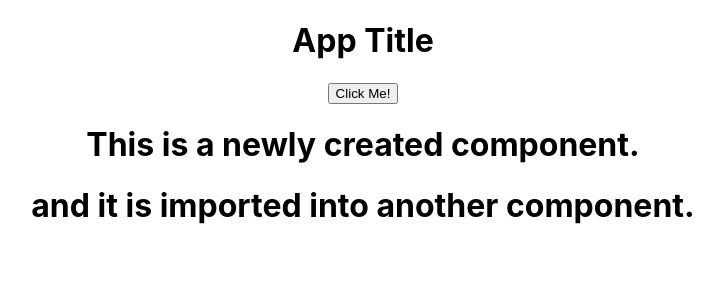
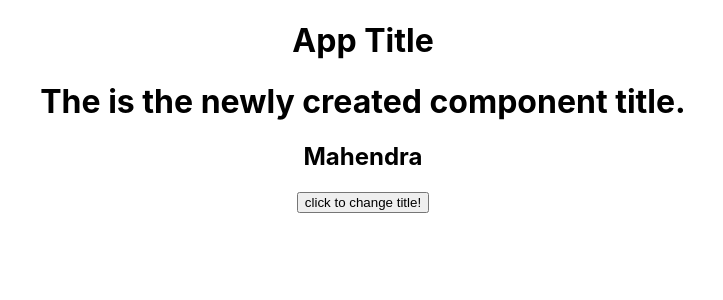
Before and after one commit to shaikjrizwana/primosoft-batch-1-training, a React (Create React App) app in the folder my-react-app/: page / in a window 1280 px wide. Shown: the top 300 px of the page, without its empty margins (277-1000 px from the left). Built offline with nearby package versions, Linux system fonts and the light colour scheme.

Commit message:
feat: passing and using props Description: we can pass the props to new component and use them. In the code title,name and onClick are passed to MyComponent.

```diff
--- a/my-react-app/src/App.js
+++ b/my-react-app/src/App.js
@@ -1,31 +1,32 @@
 import React, { Component } from "react";
 import "./App.css";
-import MyComponent from "./MyComponent"
+import MyComponent from "./MyComponent";
 
-class App extends Component{
-  constructor(props){
+class App extends Component {
+  constructor(props) {
     super(props);
-    this.onClick=this.onClick.bind(this)
-    this.state={
-      title:'App Title'
-    }
+    this.onClick = this.onClick.bind(this);
+    this.state = {
+      title: "App Title"
+    };
   }
 
-  onClick(){
+  onClick() {
     this.setState({
-      title: 'New App Title'
-    })
+      title: "New App Title"
+    });
   }
-  render(){
-    return(
+  render() {
+    return (
       <div className="App">
         <h1>{this.state.title}</h1>
-        <button onClick={this.onClick}> Click Me!</button>
-        <div>
-          <MyComponent/>
-        </div>
+        <MyComponent
+          title="The is the newly created component title."
+          name="Mahendra"
+          onClick={this.onClick}
+        />
       </div>
-    )
+    );
   }
 }
 
--- a/my-react-app/src/MyComponent.js
+++ b/my-react-app/src/MyComponent.js
@@ -1,13 +1,15 @@
 import React, { Component } from "react";
-class MyComponent extends Component{
-  render(){
-    return(
-      <div className="Component">
-          <h1>This is  a newly created component.</h1>
-          <h1> and it is imported into another component.</h1>
-      </div>
-    )
-  }
+class MyComponent extends Component {
+    render() {
+        const { title, name, onClick } = this.props;
+        return (
+            <div className="Component">
+                <h1>{title}</h1>
+                <h2>{name}</h2>
+                <button onClick={onClick}>click to change title!</button>
+            </div>
+        );
+    }
 }
 
 export default MyComponent;
```
